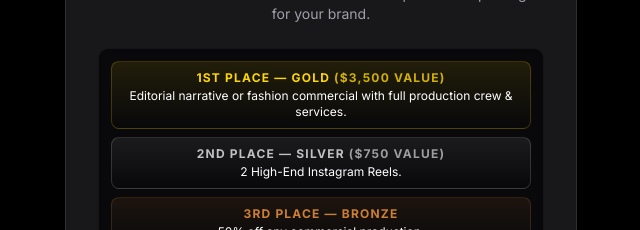
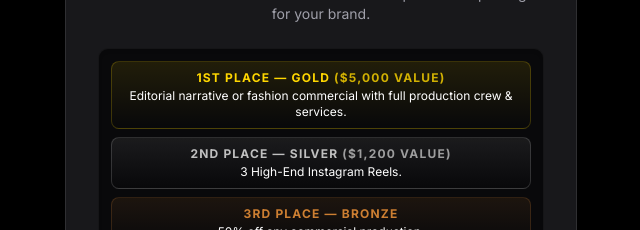
Before and after one commit to 1bstaragency-lab/Visionaire-Site, a Next.js app: page /giveaway in a window 1280 px wide. Shown: the part 345-575 px from the top of the page, without its empty margins (319-959 px from the left). Built offline with nearby package versions, Linux system fonts and the light colour scheme; no server answers; a web font is replaced by a local one.

Commit message:
content: Update prize values and silver tier deliverables

```diff
--- a/src/components/GiveawayForm.tsx
+++ b/src/components/GiveawayForm.tsx
@@ -36,12 +36,12 @@ export default function GiveawayForm() {
 
       <div className="flex flex-col gap-2 mb-6 bg-zinc-950 border border-white/5 p-3 rounded-lg shadow-inner">
         <div className="bg-gradient-to-b from-[#FFD700]/10 to-transparent border border-[#FFD700]/20 p-2 rounded-md text-center flex flex-col items-center justify-center">
-          <p className="text-[#FFD700] text-xs font-bold uppercase tracking-widest mb-0.5">1st Place — Gold <span className="opacity-80">($3,500 Value)</span></p>
+          <p className="text-[#FFD700] text-xs font-bold uppercase tracking-widest mb-0.5">1st Place — Gold <span className="opacity-80">($5,000 Value)</span></p>
           <p className="text-white text-xs">Editorial narrative or fashion commercial with full production crew & services.</p>
         </div>
         <div className="bg-gradient-to-b from-[#C0C0C0]/10 to-transparent border border-[#C0C0C0]/20 p-2 rounded-md text-center flex flex-col items-center justify-center">
-          <p className="text-[#C0C0C0] text-xs font-bold uppercase tracking-widest mb-0.5">2nd Place — Silver <span className="opacity-80">($750 Value)</span></p>
-          <p className="text-white text-xs">2 High-End Instagram Reels.</p>
+          <p className="text-[#C0C0C0] text-xs font-bold uppercase tracking-widest mb-0.5">2nd Place — Silver <span className="opacity-80">($1,200 Value)</span></p>
+          <p className="text-white text-xs">3 High-End Instagram Reels.</p>
         </div>
         <div className="bg-gradient-to-b from-[#CD7F32]/10 to-transparent border border-[#CD7F32]/20 p-2 rounded-md text-center flex flex-col items-center justify-center">
           <p className="text-[#CD7F32] text-xs font-bold uppercase tracking-widest mb-0.5">3rd Place — Bronze</p>
```
